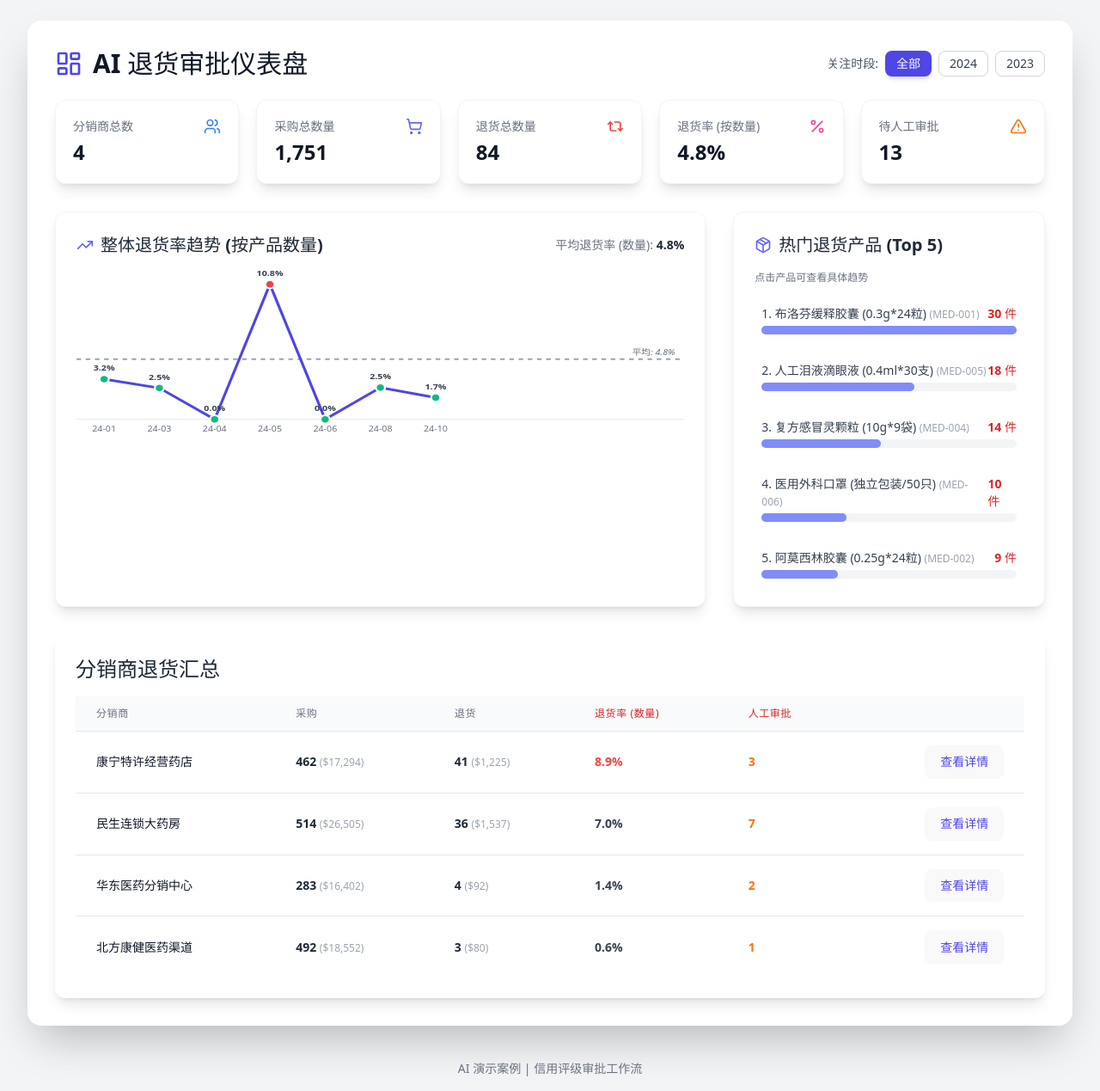
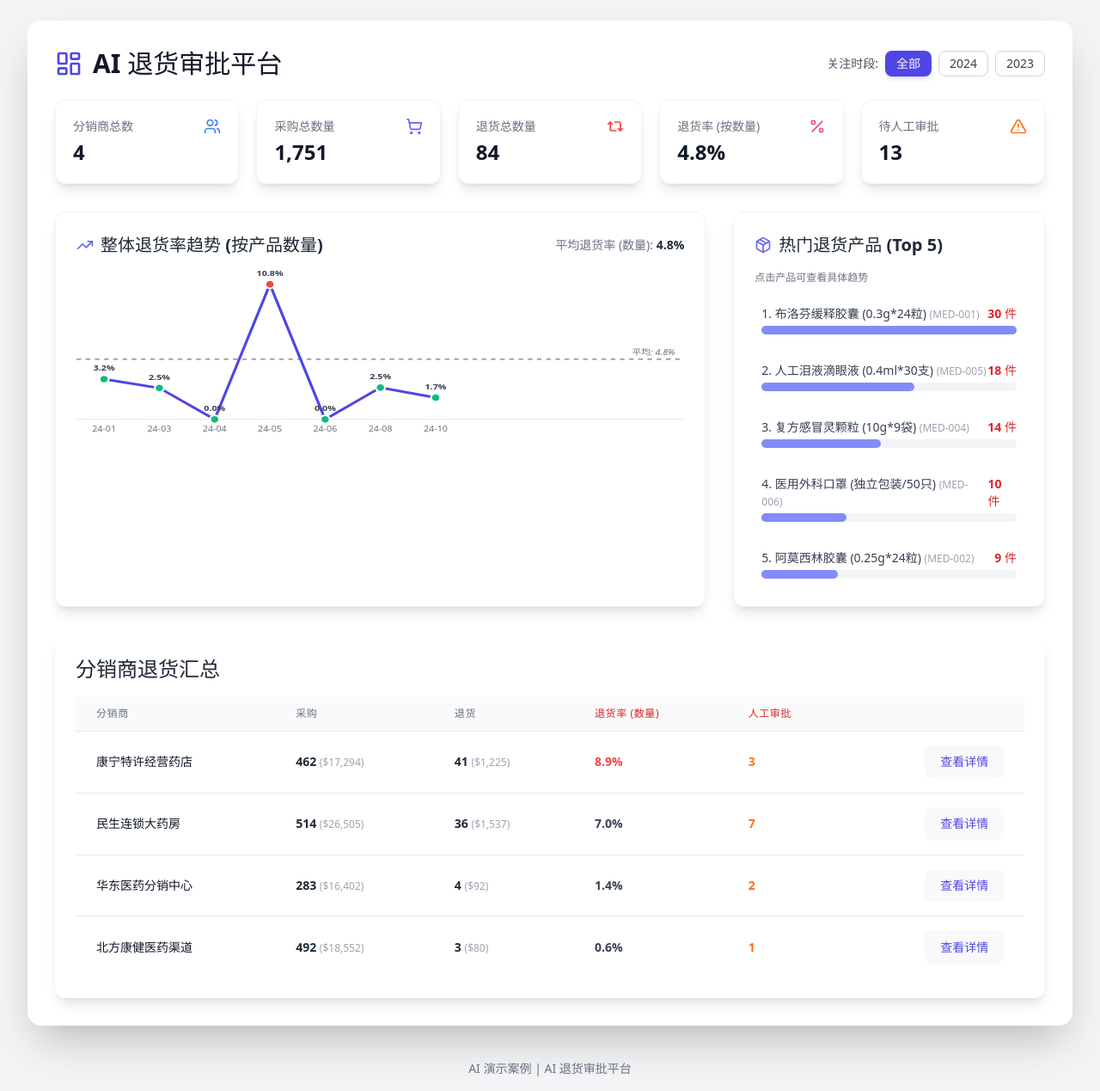
Before and after one commit to towerlo-coder/Demo_DistributorReturn_v3, a React (Vite) app: page / in a window 1280 px wide. Shown: the whole page at 86% size. Built offline with nearby package versions, Linux system fonts and the light colour scheme.

Commit message:
Change title and footer name

```diff
--- a/src/App.tsx
+++ b/src/App.tsx
@@ -605,7 +605,7 @@ const DashboardView = ({ data, onSelectSupplier, selectedYear, onSelectYear }: D
       <div className="flex justify-between items-center mb-6">
         <h1 className="text-3xl font-bold text-gray-900 flex items-center">
           <LayoutDashboard className="w-8 h-8 mr-3 text-indigo-600" />
-          AI 退货审批仪表盘
+          AI 退货审批平台
         </h1>
         <YearSelector selectedYear={selectedYear} onSelectYear={onSelectYear} />
       </div>
@@ -1064,7 +1064,7 @@ const App = () => {
         </div>
       </div>
       <footer className="py-4 text-center text-gray-500 text-sm">
-        AI 演示案例 | 信用评级审批工作流
+        AI 演示案例 | AI 退货审批平台
       </footer>
     </div>
   );
```
